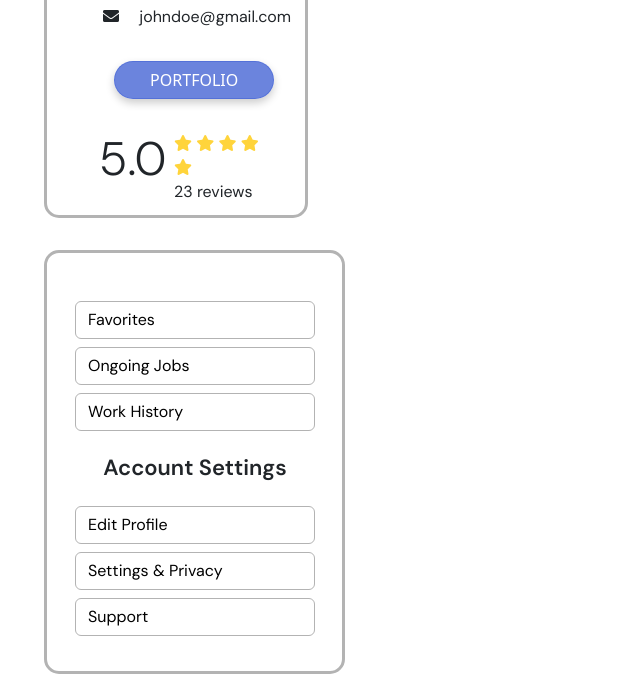
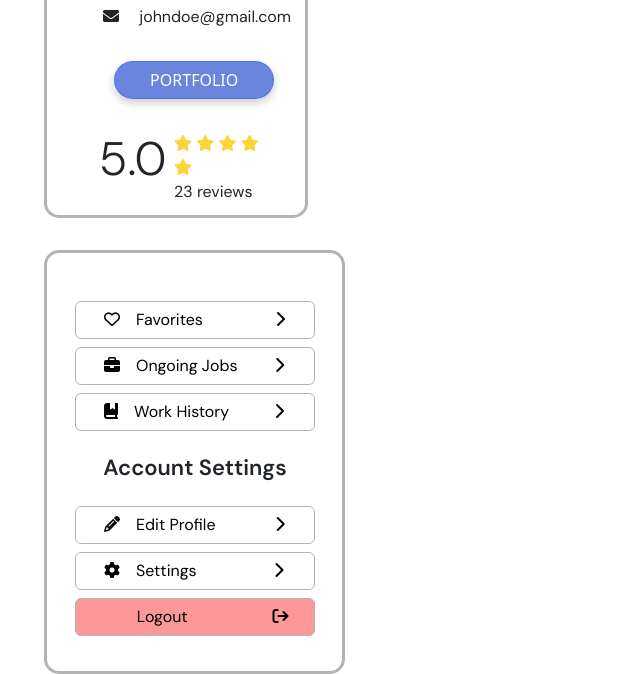
Before and after one commit to lancelot-se/LanceLot, a plain HTML site: page workhistory.html in a window 1280 px wide. Shown: the part 732-1406 px from the top of the page, without its empty margins (0-640 px from the left). Drawn offline with nearby package versions, Linux system fonts and the light colour scheme.

Commit message:
profile page update

```diff
--- a/profile.html
+++ b/workhistory.html
@@ -70,24 +70,26 @@
                     </div>
                 </div>
             </div>
+            <div class="col-8" style="background-color: none; margin-top: 3rem; margin-left: 1.5rem; height: 3rem;">
+                <h3 style="font-family: 'DM Sans'; font-weight: 600;">Work History</h3>
+            </div>
         </div>
         <div class="row" style="border-style: solid; width: 18.8rem; margin-left: 2rem; height: 26.5rem; border-radius: 15px; border-color: rgb(179, 179, 179);">
             <div class="col-md-3">
                 <div class="profile-settings" style="margin-top: 3rem; margin-bottom: 2rem; margin-left: 1rem; background-color: none; width: 15rem; font-family: 'DM Sans';">
                     <ul class="list-group">
-                        <button class="btn btn-primary btn-block" style="border-style: solid; background: none; color: black; border-color: rgb(179, 179, 179); text-align: left;">Favorites</button>
-                        <button class="btn btn-primary btn-block" style="border-style: solid; background: none; color: black; border-color: rgb(179, 179, 179); text-align: left;">Ongoing Jobs</button>
-                        <button class="btn btn-primary btn-block" style="border-style: solid; background: none; color: black; border-color: rgb(179, 179, 179); text-align: left;">Work History</button>
+                        <a href="favorites.html"><button class="btn btn-primary btn-block" style="border-style: solid; background: none; color: black; border-color: rgb(179, 179, 179); text-align: left; text-decoration: none; margin-bottom: 0.5rem;"><i class="fa-regular fa-heart" style="margin-left: 1rem; margin-right:1rem;"></i>Favorites<i class="fa-solid fa-chevron-right" style="margin-left: 4.5rem;"></i></button></a>
+                        <a href="ongoingjobs.html"><button class="btn btn-primary btn-block" style="border-style: solid; background: none; color: black; border-color: rgb(179, 179, 179); text-align: left; margin-bottom: 0.5rem;"><i class="fa-solid fa-briefcase" style="margin-left: 1rem; margin-right:1rem;"></i>Ongoing Jobs<i class="fa-solid fa-chevron-right" style="margin-left: 2.3rem;"></i></button></a>
+                        <a href="workhistory.html"><button class="btn btn-primary btn-block" style="border-style: solid; background: none; color: black; border-color: rgb(179, 179, 179); text-align: left;"><i class="fa-solid fa-book-bookmark" style="margin-left: 1rem; margin-right:1rem;"></i>Work History<i class="fa-solid fa-chevron-right" style="margin-left: 2.8rem;"></i></button></a>
                     </ul>
                     <h3 style="background-color: none; font-size: 22px; text-align: center; margin-top: 1.5rem; font-weight: 600;">Account Settings</h3>
                     <ul class="list-group">
-                        <button class="btn btn-primary btn-block" style="border-style: solid; background: none; color: black; border-color: rgb(179, 179, 179); text-align: left; margin-top: 1rem;">Edit Profile</button>
-                        <button class="btn btn-primary btn-block" style="border-style: solid; background: none; color: black; border-color: rgb(179, 179, 179); text-align: left;">Settings & Privacy</button>
-                        <button class="btn btn-primary btn-block" style="border-style: solid; background: none; color: black; border-color: rgb(179, 179, 179); text-align: left;">Support</button>
+                        <a href="editprofile.html"><button class="btn btn-primary btn-block" style="border-style: solid; background: none; color: black; border-color: rgb(179, 179, 179); text-align: left; margin-top: 1rem; margin-bottom: 0.5rem;"><i class="fa-solid fa-pencil" style="margin-left: 1rem; margin-right:1rem;"></i>Edit Profile<i class="fa-solid fa-chevron-right" style="margin-left: 3.7rem;"></i></button></a>
+                        <a href="settings.html"><button class="btn btn-primary btn-block" style="border-style: solid; background: none; color: black; border-color: rgb(179, 179, 179); text-align: left; margin-bottom: 0.5rem;"><i class="fa-solid fa-gear" style="margin-left: 1rem; margin-right:1rem;"></i>Settings<i class="fa-solid fa-chevron-right" style="margin-left: 4.8rem;"></i></button></a>
+                        <a href="splashscreen.html"><button class="btn btn-primary btn-block" style="border-style: solid; background: rgba(251, 111, 111, 0.712); color: black; border-color: rgb(179, 179, 179); text-align: left; padding-left: 3.8rem;">Logout<i class="fa-solid fa-arrow-right-from-bracket" style="margin-left: 5.3rem;"></i></button></a>
                     </ul>
                 </div>
             </div>
-
         </div>
     </div>
 </body>
```
Also changed, not shown: editprofile.html (added), favorites.html (added), ongoingjobs.html (added), settings.html (added).
